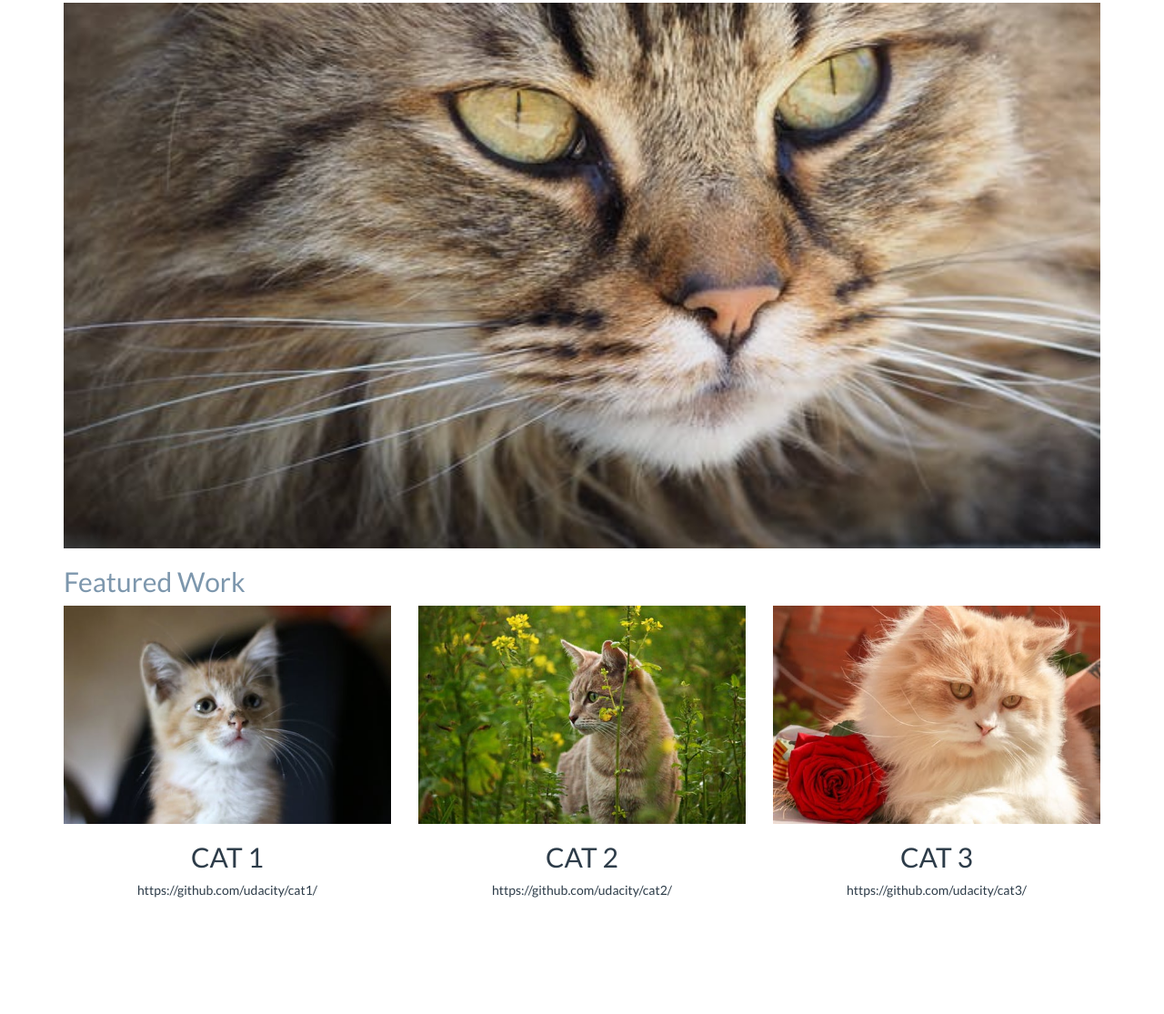
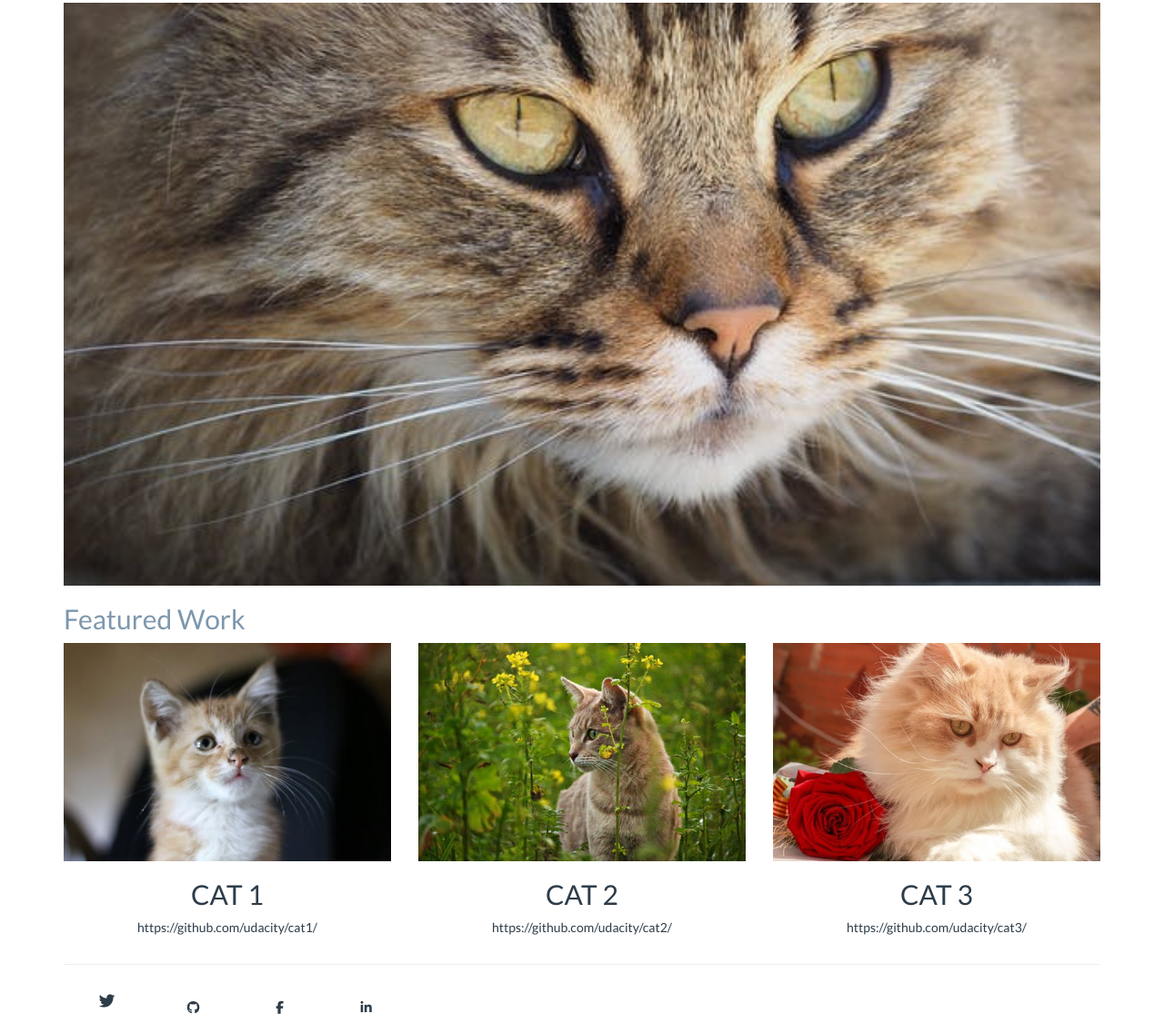
Before and after one commit to DeemiTx/PortfolioSite, a plain HTML site: page DeemiPage.html in a window 1280 px wide. Shown: the part 173-1288 px from the top of the page at 91% size. Before the commit the page ends 1172 px from the top, so only its background shows below. Drawn offline with Linux system fonts and the light colour scheme.

Commit message:
Update html and css files per Udacity reviewer feedback

```diff
--- a/DeemiPage.html
+++ b/DeemiPage.html
@@ -3,6 +3,7 @@
   <head>
     <meta charset="utf-8">
     <meta name="viewport" content="width=device-width, minimum-scale=1.0, initial-scale=1.0, user-scalable=yes">
+    <script src="https://use.fontawesome.com/23678f4f21.js"></script>
     <title>My Portfolio Mockup</title>
     <link href="https://fonts.googleapis.com/css?family=Lato:100,300,400" rel="stylesheet">
     <link href="css/bootstrap.min.css" rel="stylesheet">
@@ -11,47 +12,67 @@
 
   <body>
     <div class="container">
-      <div class="row">
+      <header class="row">
         <div class="col-md-6">
-          <img class="img-responsive img_udacity" src="images/udacity_logo.png" alt="Udacity Logo">
+          <img class="img-responsive img-udacity" src="images/udacity_logo.png" alt="Udacity Logo">
         </div>
+
         <div class="col-md-6 text-uppercase text-right">
-          <h1 class="text_top_title">Jane Doette</h1>
+          <h1 class="text-top-title">Jane Doette</h1>
           <h4>Front-end Ninja</h4>
         </div>
-      </div>
+      </header>
+
       <div class="row">
         <div class="col-md-12">
           <hr>
         </div>
       </div>
-      <div class="row">
+
+      <section class="row">
         <div class="col-md-12">
-          <img class="img-responsive catTop" src="images/catTop.jpeg" alt="Cat with flower">
+          <img class="img-responsive cat-top" src="images/catTop.jpeg" alt="Cat with flower">
         </div>
-      </div>
-      <div class="row">
-        <div class="col-md-12 text_color_dimmed">
+      </section>
+
+      <section class="row">
+        <div class="col-md-12 text-color-dimmed">
           <h2>Featured Work</h2>
         </div>
-      </div>
-      <div class="row text-center">
-        <div class="col-md-4">
+      </section>
+
+      <section class="row text-center">
+        <article class="col-md-4">
           <img class="img-responsive" src="images/cat1.jpeg" alt="Cat 1">
           <h2 class="text-uppercase">Cat 1</h2>
           <p>https://github.com/udacity/cat1/<p>
-        </div>
-        <div class="col-md-4">
+        </article>
+
+        <article class="col-md-4">
           <img class="img-responsive" src="images/cat2.jpeg" alt="Cat 2">
           <h2 class="text-uppercase">Cat 2</h2>
           <p>https://github.com/udacity/cat2/<p>
-        </div>
-        <div class="col-md-4">
+        </article>
+
+        <article class="col-md-4">
           <img class="img-responsive" src="images/cat3.jpg" alt="Cat 3">
           <h2 class="text-uppercase">Cat 3</h2>
           <p>https://github.com/udacity/cat3/<p>
+        </article>
+      </section>
+
+      <div class="row">
+        <div class="col-md-12">
+          <hr>
         </div>
       </div>
+
+      <footer>
+          <span class="text-center col-md-1 fa fa-twitter fa-lg" aria-hidden="true"></span>
+          <span class="text-center col-md-1 fa fa-github" aria-hidden="true"></span>
+          <span class="text-center col-md-1 fa fa-facebook" aria-hidden="true"></span>
+          <span class="text-center col-md-1 fa fa-linkedin" aria-hidden="true"></span>
+      </footer>
     </div>
   </body>
 </html>
--- a/css/supplemental.css
+++ b/css/supplemental.css
@@ -10,21 +10,21 @@ hr {
   color: #7d97ad;
 }
 
-.img_udacity {
+.img-udacity {
   width: 80px;
   margin-top: 20px;
 }
 
-.text_top_title {
+.text-top-title {
   font-weight: 300;
   font-size: 50px;
 }
 
-.text_color_dimmed {
+.text-color-dimmed {
   color: #7d97ad;
 }
 
-.catTop{
+.cat-top{
   width:100%;
-  height: 600px;
+  height: auto;
 }
```
